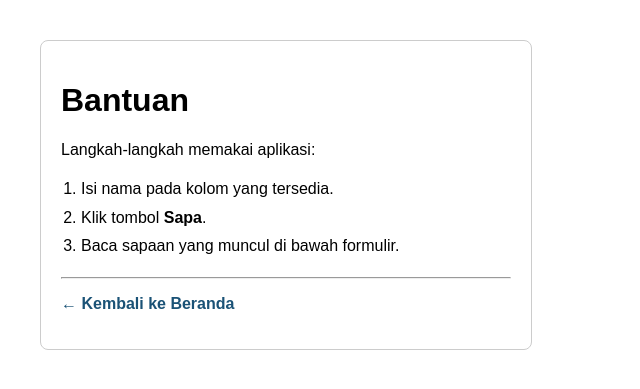
After one commit to Muhammad-Rapianur/rpl-kolaborasi-git, a Flask app: page /bantuan in a window 1280 px wide. The commit adds this page. Shown: the top 389 px of the page, without its empty margins (0-640 px from the left). Run offline with Flask 3, Linux system fonts and the light colour scheme.

```diff
--- a/app.py
+++ b/app.py
@@ -35,6 +35,11 @@ def index():
 def tentang():
     return render_template("tentang.html")
 
+# Rute halaman bantuan
+@app.route("/bantuan")
+def bantuan():
+    return render_template("bantuan.html")
+
 if __name__ == "__main__":
     # Menjalankan server aplikasi di http://127.0.0.1:5000/ (localhost)
     app.run(debug=True)
--- /dev/null
+++ b/templates/bantuan.html
@@ -0,0 +1,28 @@
+<!DOCTYPE html>
+<html lang="id">
+<head>
+    <meta charset="UTF-8">
+    <meta name="viewport" content="width=device-width, initial-scale=1.0">
+    <title>Bantuan - Halo Sampit</title>
+    <style>
+        body { font-family: Arial, sans-serif; margin: 40px; }
+        .kotak { max-width: 450px; padding: 20px; border: 1px solid #ccc; border-radius: 8px; }
+        ol { line-height: 1.8; padding-left: 20px; }
+        a { color: #1a5276; text-decoration: none; font-weight: bold; }
+        a:hover { text-decoration: underline; }
+    </style>
+</head>
+<body>
+    <div class="kotak">
+        <h1>Bantuan</h1>
+        <p>Langkah-langkah memakai aplikasi:</p>
+        <ol>
+            <li>Isi nama pada kolom yang tersedia.</li>
+            <li>Klik tombol <strong>Sapa</strong>.</li>
+            <li>Baca sapaan yang muncul di bawah formulir.</li>
+        </ol>
+        <hr>
+        <p><a href="/">← Kembali ke Beranda</a></p>
+    </div>
+</body>
+</html>
--- a/templates/index.html
+++ b/templates/index.html
@@ -25,7 +25,7 @@
         <form method="POST" action="/">
             <label for="nama">Masukkan Nama:</label><br><br>
             <input type="text" id="nama" name="nama" required maxlength="50" placeholder="Contoh: Muhammad Rapianur">
-            <button type="submit">Kirim</button>
+            <button type="submit">Sapa</button>
         </form>
 
         <!-- Menampilkan salam jika formulir sudah dikirim -->
@@ -36,7 +36,8 @@
 
         <div class="navigasi">
             <hr>
-            <a href="/tentang">Lihat Halaman Tentang →</a>
+            <a href="/tentang">Lihat Halaman Tentang →</a> |
+            <a href="/bantuan">Bantuan →</a>
         </div>
     </div>
 </body>
```
Also changed, not shown: README.md.
